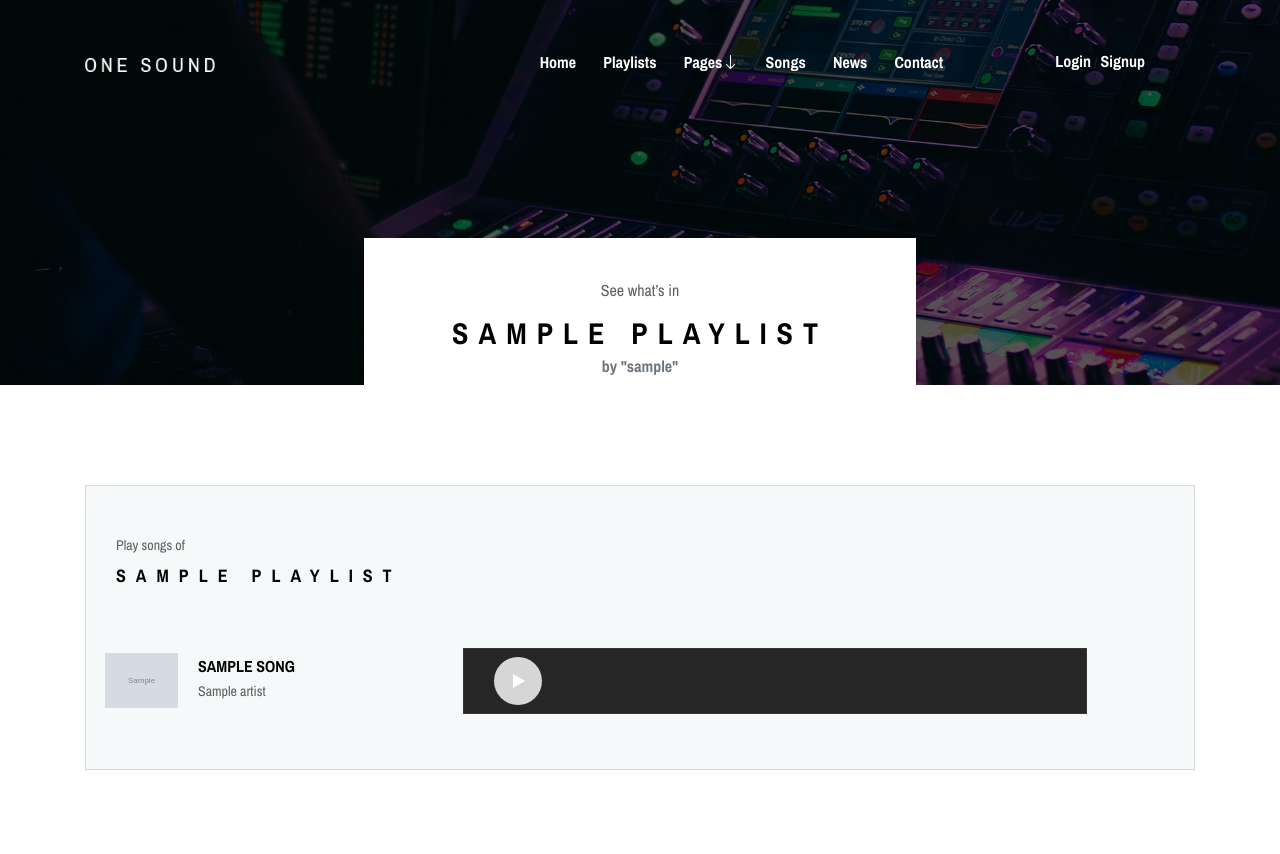
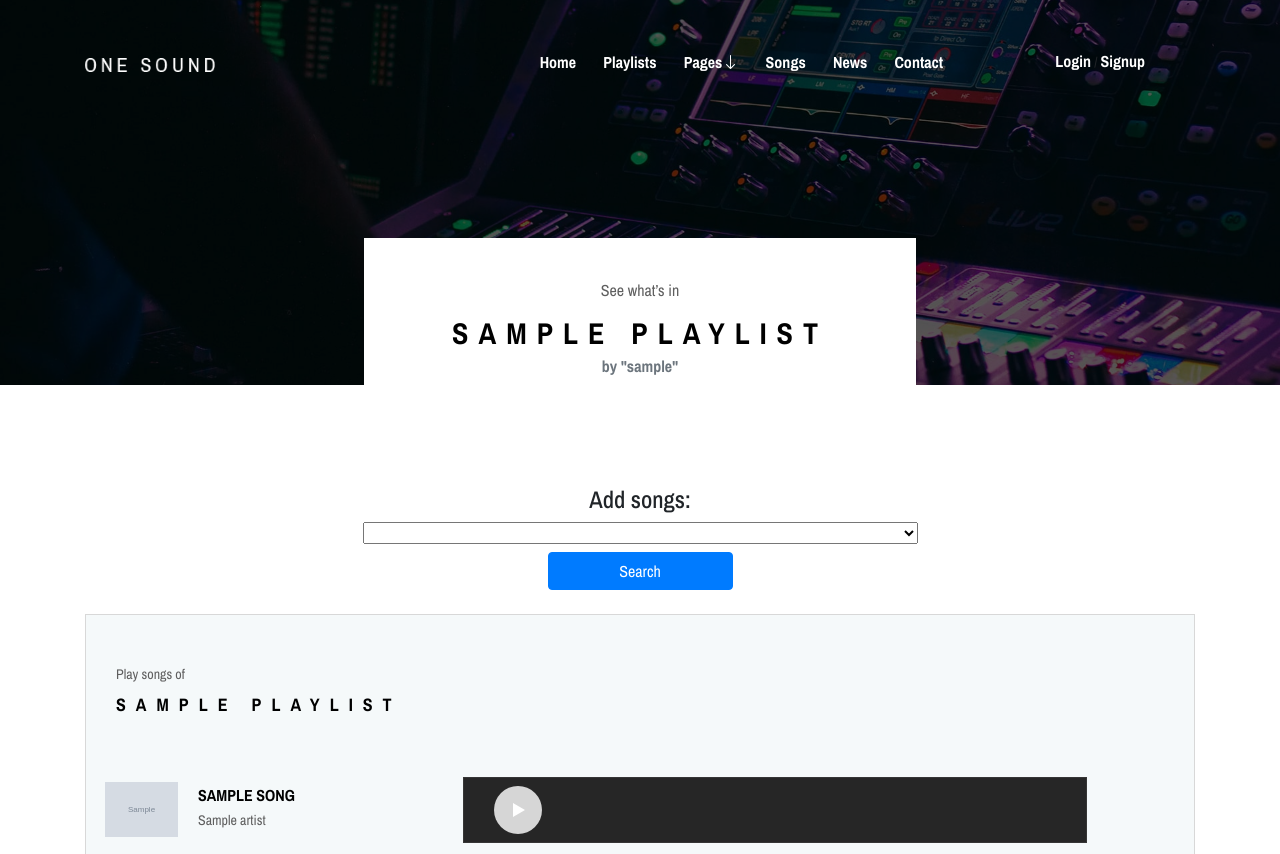
Before and after one commit to Ramin-RX7/Musix, a Django app: page /playlist/00000000-0000-0000-0000-000000000001/ in a window 1280 px wide. Shown: the top 854 px of the page. Run offline with Django 4.2, Linux system fonts and the light colour scheme; tables that the repository leaves empty hold one stand-in row (values such as "Sample post"); grey boxes marked "Sample" are stand-in pictures; lists and menus that the app fills with data are empty; some libraries are stand-ins or nearby versions; some web fonts are replaced.

Commit message:
add live search in playlist add song

```diff
--- a/src/templates/player/playlist.html
+++ b/src/templates/player/playlist.html
@@ -1,5 +1,14 @@
 {% extends 'base.html' %}
 {% load static %}
+
+
+{% block extra_styles %}
+<link rel="stylesheet" href="https://unpkg.com/bootstrap@5.0.2/dist/css/bootstrap.min.css">
+<link rel="stylesheet" href="https://unpkg.com/@jarstone/dselect/dist/css/dselect.css">  <title>dselect - Dropdown select box for bootstrap 5</title>
+{% endblock extra_styles %}
+
+
+
 {% block content %}
     <!-- ##### Breadcumb Area Start ##### -->
     <section class="breadcumb-area bg-img bg-overlay" style="background-image: url({% static 'img/bg-img/breadcumb3.jpg' %});">
@@ -17,6 +26,20 @@
             <div class="row">
                 <!-- ***** New Hits Songs ***** -->
                 <div class="col-12">
+
+                    <div class="searchbar d-flex align-items-center" style="flex-direction: column;">
+                        <div class="h4">Add songs:</div>
+
+                        <select class="form-select w-50" id="dselect-example" style="">
+                            {% for song in songs %}
+                                <option value="{{song.id}}">{{song.title}}</option>
+                            {% endfor %}
+                        </select>
+
+                        <button type="submit" class="btn-primary btn m-2 mb-4 col-5 col-md-3 col-lg-2">Search</button>
+
+                    </div>
+
                     <div class="new-hits-area mb-100">
                         <div class="section-heading text-left mb-50 wow fadeInUp" data-wow-delay="50ms">
                             <p>Play songs of </p>
@@ -64,3 +87,19 @@
     </section>
     <!-- ##### Miscellaneous Area End ##### -->
 {% endblock %}
+
+
+{% block extra_scripts %}
+<script src="https://unpkg.com/bootstrap@5.0.2/dist/js/bootstrap.bundle.min.js"></script>
+<script src="https://unpkg.com/@jarstone/dselect/dist/js/dselect.js"></script>
+<script>
+    const config = {
+        search: true, // Toggle search feature. Default: false
+        creatable: false, // Creatable selection. Default: false
+        clearable: false, // Clearable selection. Default: false
+        maxHeight: '200px', // Max height for showing scrollbar. Default: 360px
+        size: 'sm', // Can be "sm" or "lg". Default ''
+    }
+    dselect(document.querySelector('#dselect-example'), config)
+</script>
+{% endblock extra_scripts %}
```
